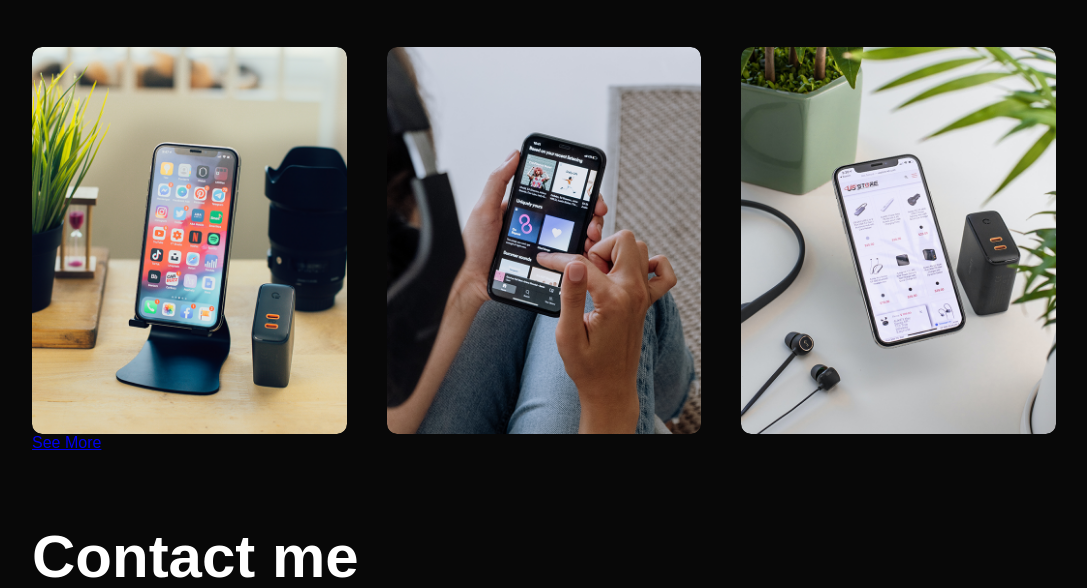
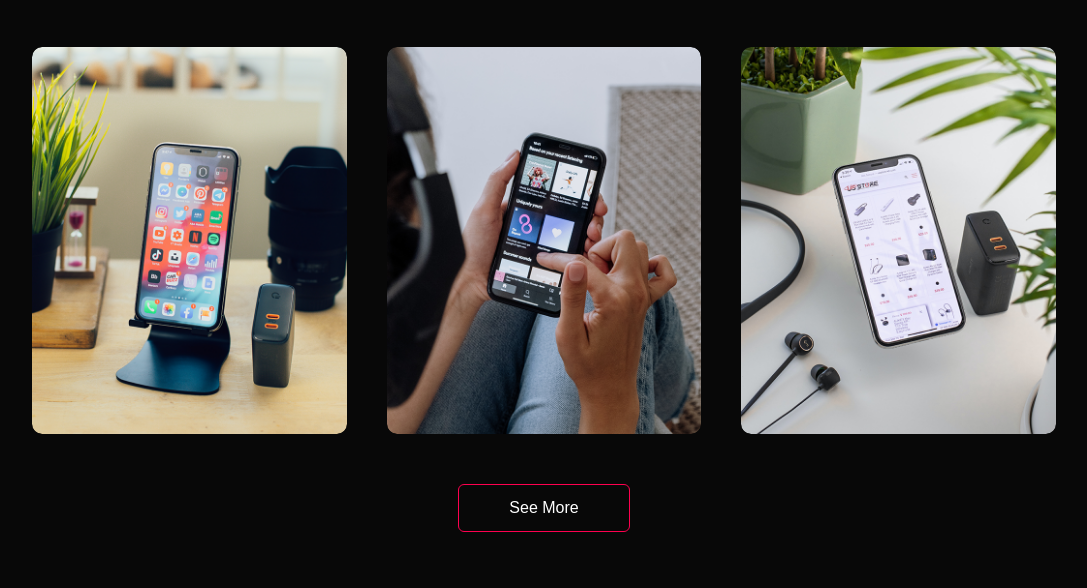
Before and after one commit to ShadowRaider12/Responsive-Website, a plain HTML site: page index.html in a window 1280 px wide. Shown: the part 2009-2597 px from the top of the page, without its empty margins (96-1183 px from the left). Drawn offline with Linux system fonts and the light colour scheme.

Commit message:
See More - Style

```diff
--- a/style.css
+++ b/style.css
@@ -265,3 +265,19 @@ nav ul li a:hover::after{
 .work:hover .layer{
     height: 100%;
 }
+
+.btn{
+    display: block;
+    margin: 50px auto;
+    width: fit-content;
+    border: 1px solid #ff004f;
+    padding: 14px 50px;
+    border-radius: 6px;
+    text-decoration: none;
+    color: #fff;
+    transition: background 0.5s;
+}
+
+.btn:hover{
+    background: #ff004f;
+}
```
